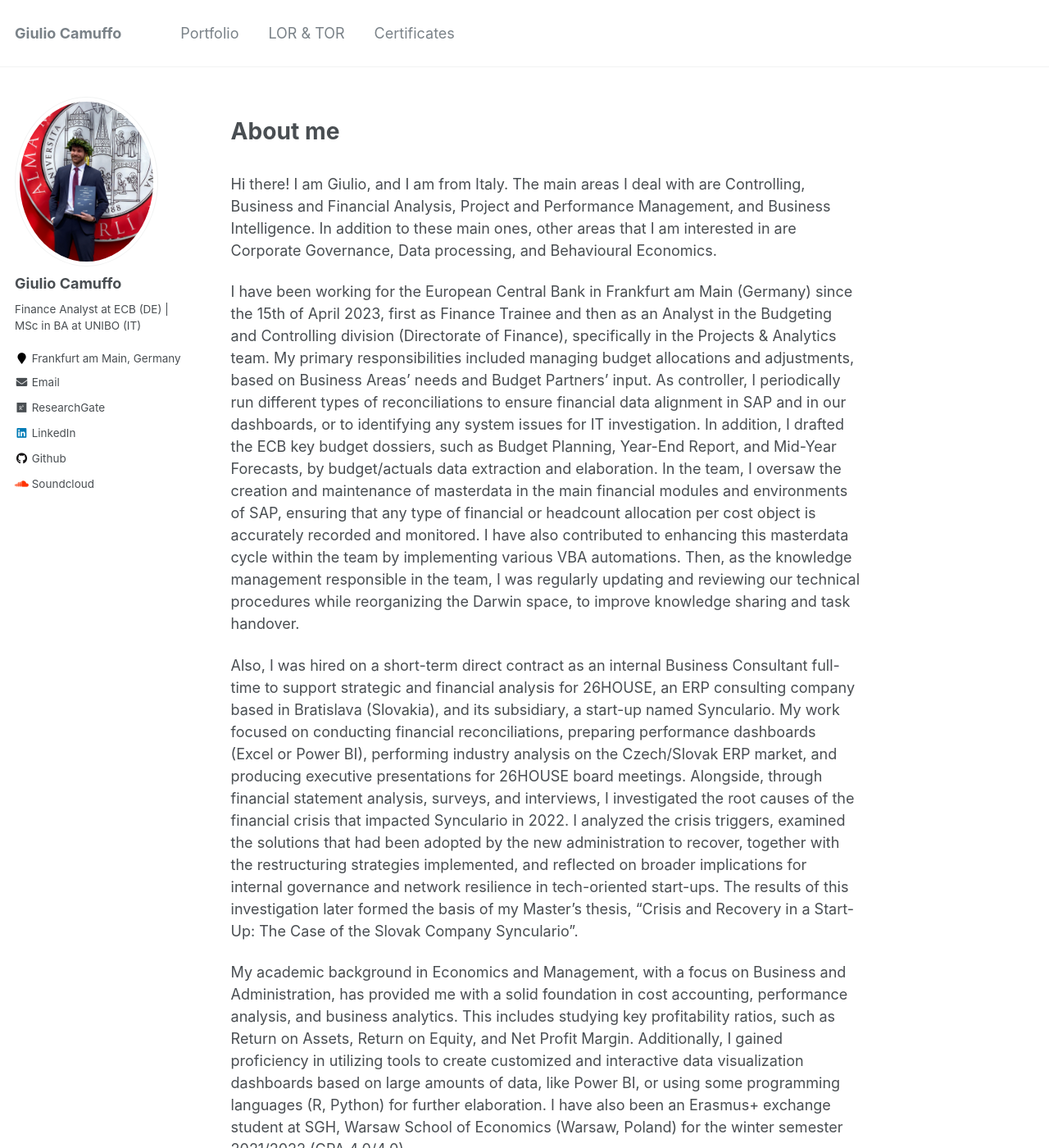
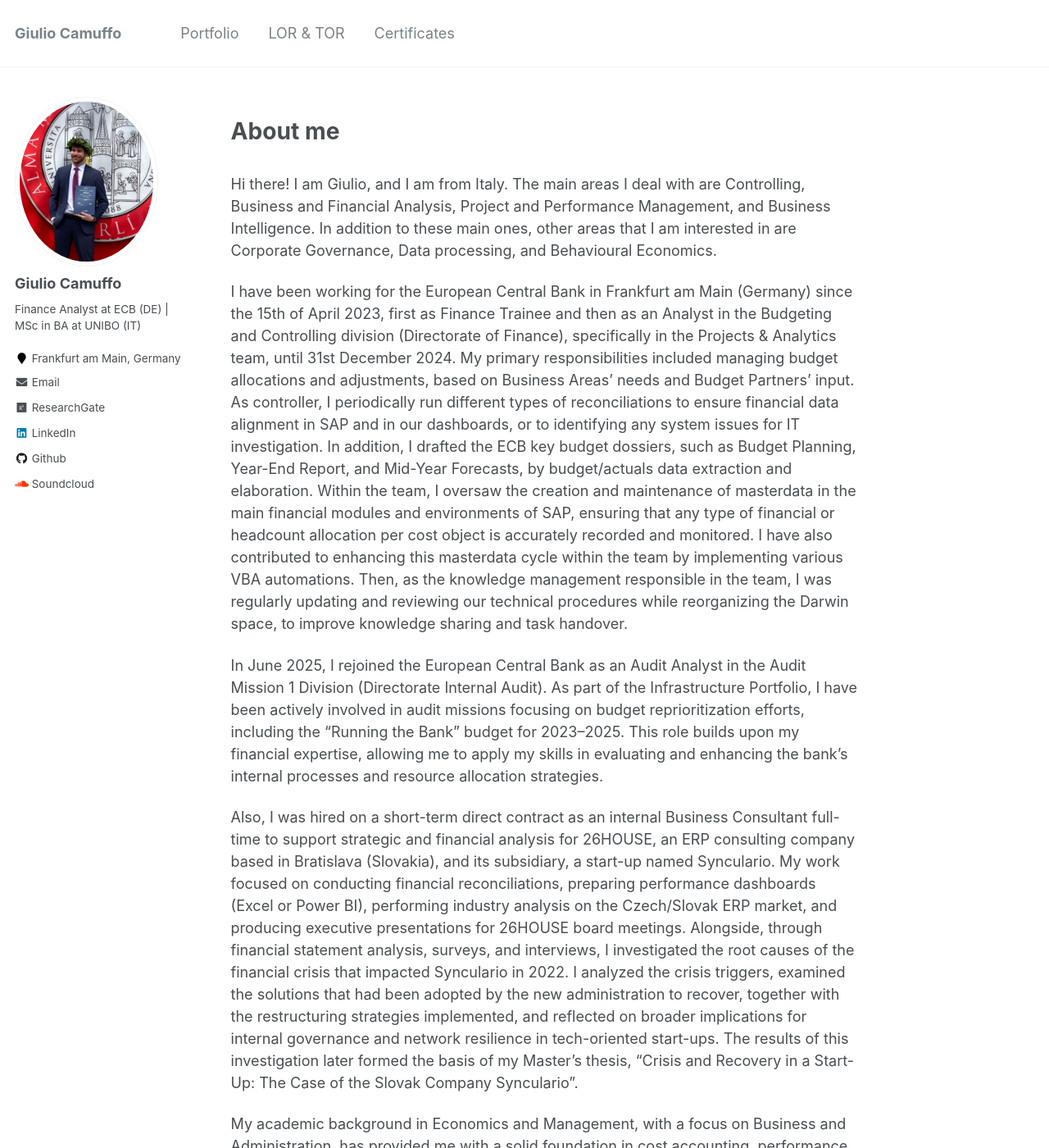
Before and after one commit to giulio-camuffo/giulio-camuffo.github.io, a Jekyll site: the page built from _pages/about.md, in a window 1280 px wide and 1400 px high. Shown: the whole window at 82% size. Built offline with Jekyll 4.4.1, drawn with Linux system fonts in a browser that asks for light colours; nearby versions of some CDN libraries.

Commit message:
Update about.md

```diff
--- a/_pages/about.md
+++ b/_pages/about.md
@@ -10,7 +10,9 @@ redirect_from:
 
 Hi there! I am Giulio, and I am from Italy. The main areas I deal with are Controlling, Business and Financial Analysis, Project and Performance Management, and Business Intelligence. In addition to these main ones, other areas that I am interested in are Corporate Governance, Data processing, and Behavioural Economics.
 
-I have been working for the European Central Bank in Frankfurt am Main (Germany) since the 15th of April 2023, first as Finance Trainee and then as an Analyst in the Budgeting and Controlling division (Directorate of Finance), specifically in the Projects & Analytics team. My primary responsibilities included managing budget allocations and adjustments, based on Business Areas' needs and Budget Partners' input. As controller, I periodically run different types of reconciliations to ensure financial data alignment in SAP and in our dashboards, or to identifying any system issues for IT investigation. In addition, I drafted the ECB key budget dossiers, such as Budget Planning, Year-End Report, and Mid-Year Forecasts, by budget/actuals data extraction and elaboration. In the team, I oversaw the creation and maintenance of masterdata in the main financial modules and environments of SAP, ensuring that any type of financial or headcount allocation per cost object is accurately recorded and monitored. I have also contributed to enhancing this masterdata cycle within the team by implementing various VBA automations. Then, as the knowledge management responsible in the team, I was regularly updating and reviewing our technical procedures while reorganizing the Darwin space, to improve knowledge sharing and task handover.
+I have been working for the European Central Bank in Frankfurt am Main (Germany) since the 15th of April 2023, first as Finance Trainee and then as an Analyst in the Budgeting and Controlling division (Directorate of Finance), specifically in the Projects & Analytics team, until 31st December 2024. My primary responsibilities included managing budget allocations and adjustments, based on Business Areas' needs and Budget Partners' input. As controller, I periodically run different types of reconciliations to ensure financial data alignment in SAP and in our dashboards, or to identifying any system issues for IT investigation. In addition, I drafted the ECB key budget dossiers, such as Budget Planning, Year-End Report, and Mid-Year Forecasts, by budget/actuals data extraction and elaboration. Within the team, I oversaw the creation and maintenance of masterdata in the main financial modules and environments of SAP, ensuring that any type of financial or headcount allocation per cost object is accurately recorded and monitored. I have also contributed to enhancing this masterdata cycle within the team by implementing various VBA automations. Then, as the knowledge management responsible in the team, I was regularly updating and reviewing our technical procedures while reorganizing the Darwin space, to improve knowledge sharing and task handover.
+
+In June 2025, I rejoined the European Central Bank as an Audit Analyst in the Audit Mission 1 Division (Directorate Internal Audit). As part of the Infrastructure Portfolio, I have been actively involved in audit missions focusing on budget reprioritization efforts, including the "Running the Bank" budget for 2023–2025. This role builds upon my financial expertise, allowing me to apply my skills in evaluating and enhancing the bank’s internal processes and resource allocation strategies.
 
 Also, I was hired on a short-term direct contract as an internal Business Consultant full-time to support strategic and financial analysis for 26HOUSE, an ERP consulting company based in Bratislava (Slovakia), and its subsidiary, a start-up named Synculario. My work focused on conducting financial reconciliations, preparing performance dashboards (Excel or Power BI), performing industry analysis on the Czech/Slovak ERP market, and producing executive presentations for 26HOUSE board meetings. Alongside, through financial statement analysis, surveys, and interviews, I investigated the root causes of the financial crisis that impacted Synculario in 2022. I analyzed the crisis triggers, examined the solutions that had been adopted by the new administration to recover, together with the restructuring strategies implemented, and reflected on broader implications for internal governance and network resilience in tech-oriented start-ups. The results of this investigation later formed the basis of my Master’s thesis, "Crisis and Recovery in a Start-Up: The Case of the Slovak Company Synculario".
 
```
